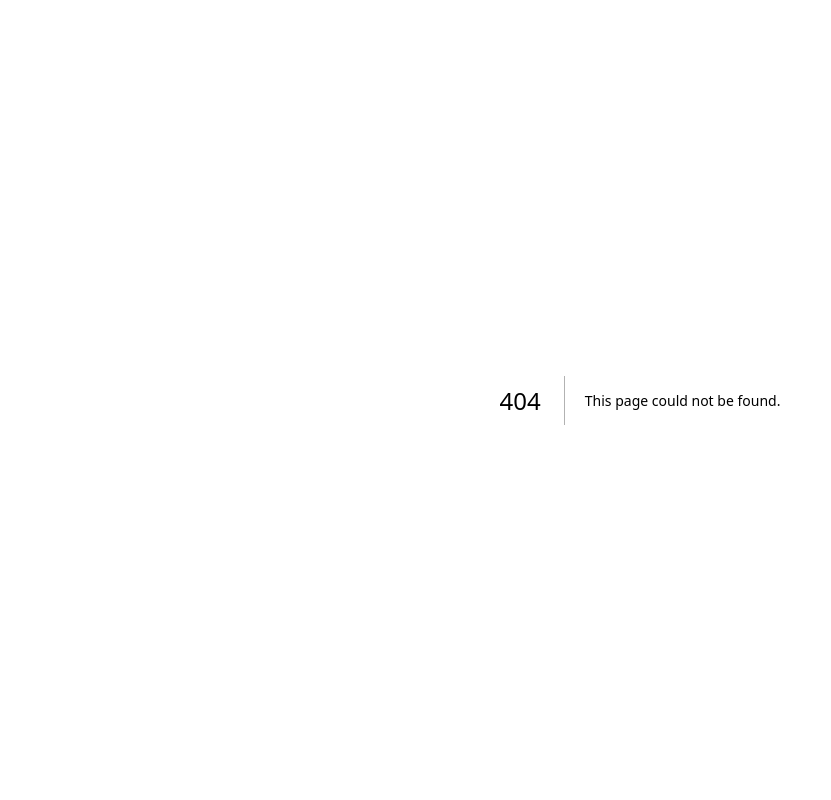
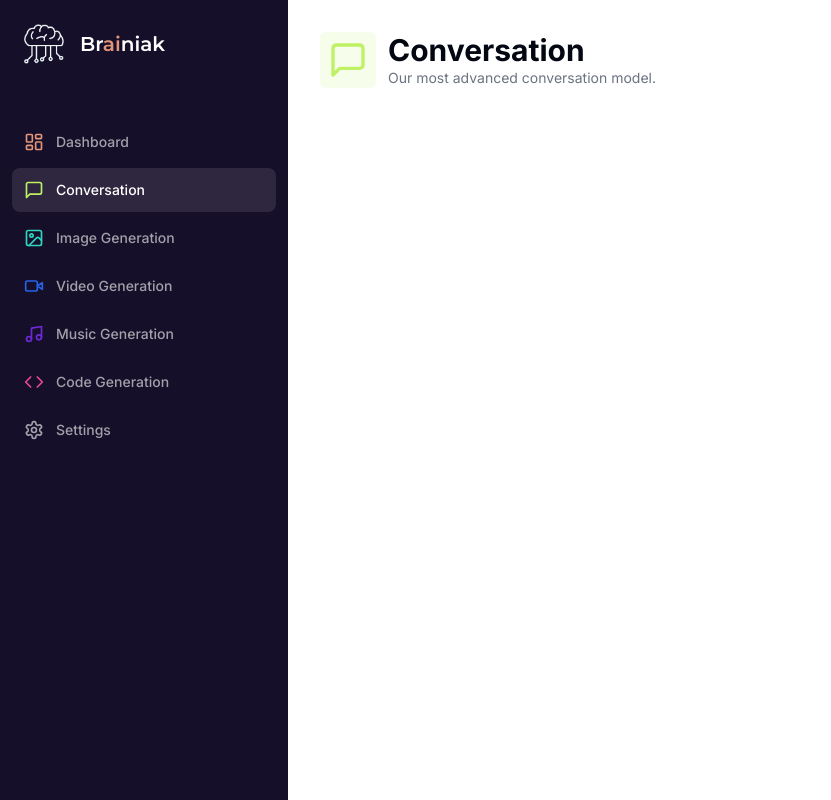
Before and after one commit to mardeldev/brainiak, a Next.js app: page /conversation in a window 1280 px wide. Before the commit this address had no page. Shown: the whole page, without its empty margins (0-831 px from the left). Built offline with nearby package versions, Linux system fonts and the light colour scheme.

Commit message:
Added Heading component to be used by AI routes

```diff
--- /dev/null
+++ b/app/(dashboard)/(routes)/conversation/page.tsx
@@ -0,0 +1,20 @@
+import { Heading } from "@/components/heading";
+import { MessageSquare } from "lucide-react";
+
+const ConversationPage = () => {
+    return (
+
+        <div>
+            <Heading
+                title="Conversation"
+                description="Our most advanced conversation model."
+                icon={MessageSquare}
+                iconColor="text-lime-300"
+                bgColor="bg-lime-400/10"
+            />
+        </div>
+
+    );
+}
+
+export default ConversationPage
--- /dev/null
+++ b/components/heading.tsx
@@ -0,0 +1,35 @@
+import { LucideIcon } from "lucide-react";
+import { cn } from "@/lib/utils";
+
+interface HeadingProps {
+    title: string;
+    description: string;
+    icon: LucideIcon;
+    iconColor?: string;
+    bgColor?: string;
+
+}
+
+export const Heading = ({
+    title,
+    description,
+    icon: Icon,
+    iconColor,
+    bgColor }: HeadingProps) => {
+
+    return (
+        <div className="px-4 lg:px-8 flex items-center gap-x-3 mb-8">
+            <div className={cn("p-2 w-fit rounded-md", bgColor)}>
+                <Icon className={cn("w-10 h-10", iconColor)} />
+            </div>
+            <div>
+                <h2 className="text-3xl font-bold">
+                    {title}
+                </h2>
+                <p className="text-sm text-muted-foreground">
+                    {description}
+                </p>
+            </div>
+        </div>
+    )
+}
```
Also changed, not shown: app/(dashboard)/(routes)/dashboard/page.tsx (+1 -1 lines).
